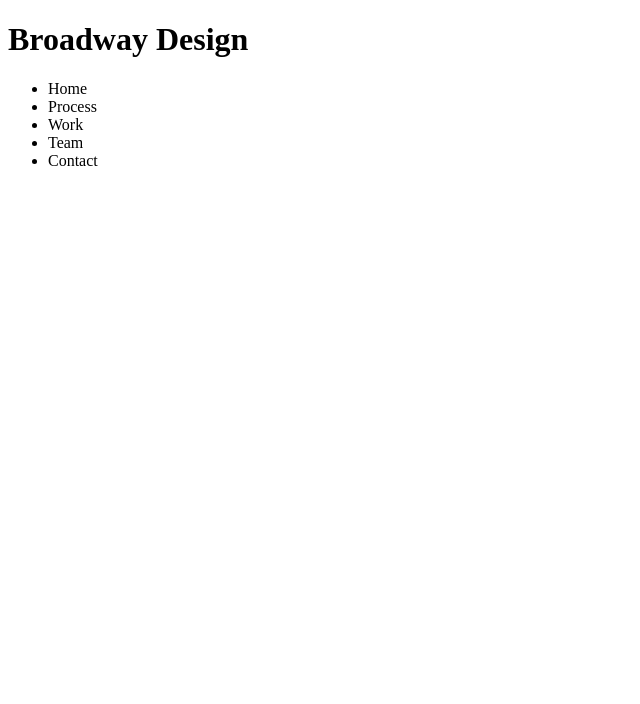
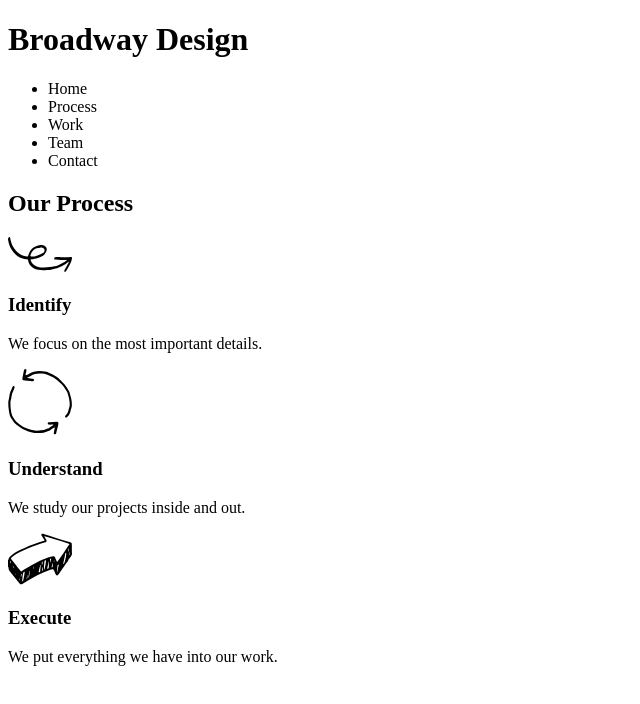
Before and after one commit to i3uRi/broadway, a plain HTML site: page index.html in a window 1280 px wide. Shown: the whole page, without its empty margins (0-640 px from the left). Drawn offline with Linux system fonts and the light colour scheme.

Commit message:
Add section 1 html structure.

```diff
--- a/index.html
+++ b/index.html
@@ -5,6 +5,7 @@
     <title>Broadway Design</title>
   </head>
   <body>
+    <!-- "The header and navigation" -->
     <header>
       <h1>Broadway Design</h1>
       <nav>
@@ -17,5 +18,24 @@
         </ul>
       </nav>
     </header>
+    <!-- "First section" -->
+    <section>
+      <h2>Our Process</h2>
+      <div>
+        <img src="./resources/images/identify.svg">
+        <h3>Identify</h3>
+        <p>We focus on the most important details.</p>
+      </div>
+      <div>
+        <img src="./resources/images/understand.svg">
+        <h3>Understand</h3>
+        <p>We study our projects inside and out.</p>
+      </div>
+      <div>
+        <img src="./resources/images/execute.svg">
+        <h3>Execute</h3>
+        <p>We put everything we have into our work.</p>
+      </div>
+    </section>
   </body>
 </html>
```
Also changed, not shown: resources/images/execute.svg (added), resources/images/identify.svg (added), resources/images/the-flatiron-building.png (added), resources/images/understand.svg (added).
